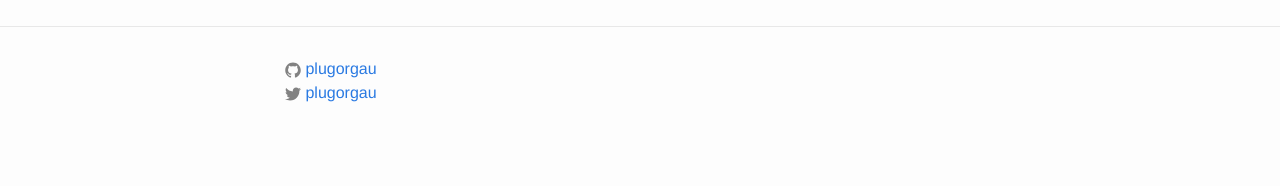
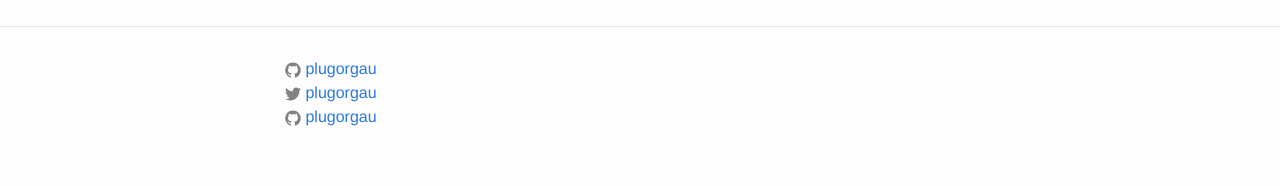
Before and after one commit to plugorgau/plugorgau.github.io, a Jekyll site: the page built from pages/index.md, in a window 1280 px wide. Shown: the part 798-984 px from the top of the page. Built offline with Jekyll 4.4.1, drawn with Linux system fonts in a browser that asks for light colours; before the commit the page ends 963 px from its top, so only the background shows below that.

Commit message:
Update footer.html

```diff
--- a/_includes/footer.html
+++ b/_includes/footer.html
@@ -1,8 +1,6 @@
 <footer class="site-footer">
 
   <div class="wrapper">
-
-
 
       <div class="footer-col  footer-col-2">
         <ul class="social-media-list">
@@ -34,8 +32,26 @@
             </a>
           </li>
           {% endif %}
+
+
+          {% if site.github_username %}
+          <li>
+            <a href="https://meetup.com/{{ site.github_username }}">
+              <span class="icon  icon--github">
+                <svg viewBox="0 0 16 16">
+                  <path fill="#828282" d="M7.999,0.431c-4.285,0-7.76,3.474-7.76,7.761 c0,3.428,2.223,6.337,5.307,7.363c0.388,0.071,0.53-0.168,0.53-0.374c0-0.184-0.007-0.672-0.01-1.32 c-2.159,0.469-2.614-1.04-2.614-1.04c-0.353-0.896-0.862-1.135-0.862-1.135c-0.705-0.481,0.053-0.472,0.053-0.472 c0.779,0.055,1.189,0.8,1.189,0.8c0.692,1.186,1.816,0.843,2.258,0.645c0.071-0.502,0.271-0.843,0.493-1.037 C4.86,11.425,3.049,10.76,3.049,7.786c0-0.847,0.302-1.54,0.799-2.082C3.768,5.507,3.501,4.718,3.924,3.65 c0,0,0.652-0.209,2.134,0.796C6.677,4.273,7.34,4.187,8,4.184c0.659,0.003,1.323,0.089,1.943,0.261 c1.482-1.004,2.132-0.796,2.132-0.796c0.423,1.068,0.157,1.857,0.077,2.054c0.497,0.542,0.798,1.235,0.798,2.082 c0,2.981-1.814,3.637-3.543,3.829c0.279,0.24,0.527,0.713,0.527,1.437c0,1.037-0.01,1.874-0.01,2.129 c0,0.208,0.14,0.449,0.534,0.373c3.081-1.028,5.302-3.935,5.302-7.362C15.76,3.906,12.285,0.431,7.999,0.431z"/>
+                </svg>
+              </span>
+
+              <span class="username">{{ site.github_username }}</span>
+            </a>
+          </li>
+          {% endif %}
+
         </ul>
       </div>
+
+
 
     </div>
 
```
